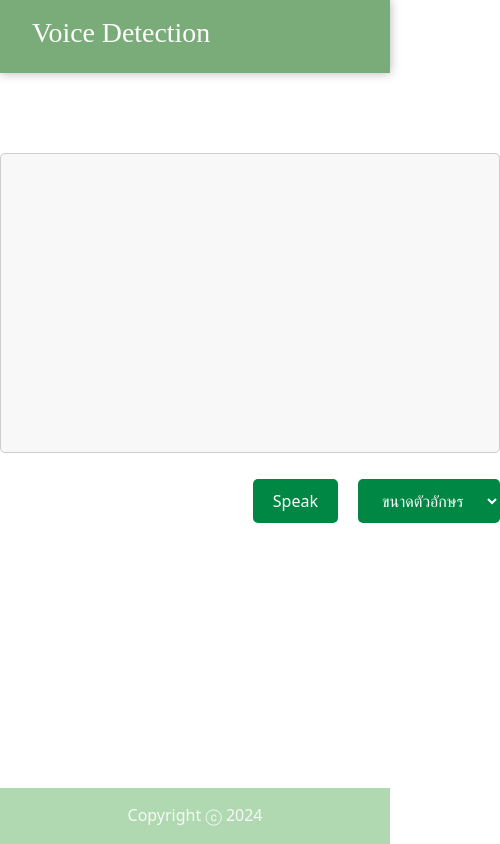
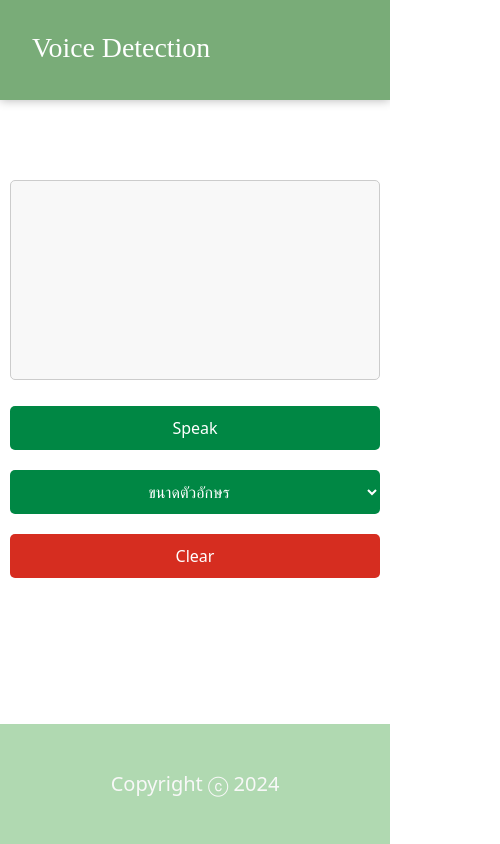
Before and after one commit to 0Phonlakit/Voice-Detection, a React (Create React App) app: page / in a window 390 px wide. Shown: the whole page, 500 px wide, since content can reach past the window. Built offline with nearby package versions, Linux system fonts and the light colour scheme.

Commit message:
Add Responsive

```diff
--- a/public/index.html
+++ b/public/index.html
@@ -5,6 +5,8 @@
     <link rel="preconnect" href="https://fonts.googleapis.com">
     <link rel="preconnect" href="https://fonts.gstatic.com" crossorigin>
     <link href="https://fonts.googleapis.com/css2?family=Sarabun:ital,wght@0,100;0,200;0,300;0,400;0,500;0,600;0,700;0,800;1,100;1,200;1,300;1,400;1,500;1,600;1,700;1,800&display=swap" rel="stylesheet">
+    <meta charset="UTF-8">
+    <meta name="viewport" content="width=device-width, initial-scale=1.0">
     <link rel="stylesheet" href="styles.css" />
   </head>
 
--- a/public/styles.css
+++ b/public/styles.css
@@ -37,3 +37,164 @@ footer p {
   align-items: center;
   color: #f8f8f8;
 }
+
+/* styles.css */
+.text-container {
+  display: block;
+  margin: 0 auto;
+  width: 100%;
+  max-width: 500px;
+  text-align: center;
+  margin-top: 80px;
+}
+
+.text-input {
+  width: 100%;
+  height: 300px;
+  padding: 10px;
+  border: 1px solid #ccc;
+  border-radius: 5px;
+  transition: border-color 0.3s ease;
+  resize: none;
+  font-size: 16px; /* Default font size */
+  font-family: 'Sarabun', sans-serif;
+  background-color: #f8f8f8;
+  color: #333;
+}
+
+.button-container {
+  display: flex;
+  justify-content: flex-end;
+  align-items: center;
+  margin-top: 20px;
+  gap: 20px;
+}
+
+.speak-button {
+  background-color: #008744;
+  color: white;
+  padding: 10px 20px;
+  border: none;
+  border-radius: 5px;
+  cursor: pointer;
+  transition: background-color 0.3s ease;
+}
+
+.speak-button.listening {
+  background-color: #d62d20;
+}
+
+.font-size-select {
+  background-color: #008744;
+  color: white;
+  padding: 10px 20px;
+  border: none;
+  border-radius: 5px;
+  cursor: pointer;
+  transition: background-color 0.3s ease;
+}
+
+.clear-button {
+  background-color: #d62d20;
+  color: white;
+  padding: 10px 20px;
+  border: none;
+  border-radius: 5px;
+  cursor: pointer;
+  transition: background-color 0.3s ease;
+}
+
+/* Media Queries */
+@media (min-width: 319px) and (max-width : 480px) {
+  body {
+    font-size: 14px;
+  }
+
+  header {
+  height: 100px;
+  }
+
+  header h1 {
+    font-weight: 200;
+    margin-top: 15px;
+  }
+
+  .text-container {
+    width: 100%;
+    padding: 0 10px;
+  }
+
+  .text-input {
+    height: 200px;
+  }
+
+  .button-container {
+    flex-direction: column;
+    gap: 20px;
+  }
+
+  .font-size-select {
+    text-align: center;
+  }
+
+  .button-container button,
+  .button-container select {
+    width: 100%;
+  }
+
+  footer {
+    height: 7.5rem;
+  }
+
+  footer p {
+    margin-top: 45px;
+    font-size: 20px;
+  }
+}
+
+@media (min-width: 481px) and (max-width : 1200px) {
+  body {
+    font-size: 16px;
+  }
+
+  header {
+    height: 100px;
+  }
+
+  header h1 {
+    font-weight: 200;
+    margin-top: 15px;
+  }
+
+  .text-container {
+    width: 80%;
+    padding: 0 20px;
+  }
+
+  .text-input {
+    height: 250px;
+  }
+
+  .button-container {
+    flex-direction: column;
+    gap: 20px;
+  }
+
+  .font-size-select {
+    text-align: center;
+  }
+
+  .button-container button,
+  .button-container select {
+    width: 100%;
+  }
+
+  footer {
+    height: 7.5rem;
+  }
+
+  footer p {
+    margin-top: 45px;
+    font-size: 20px;
+  }
+}
--- a/src/components/TextBlock.jsx
+++ b/src/components/TextBlock.jsx
@@ -28,61 +28,36 @@ const VoiceInput = () => {
         setShowAlert(false);
     };
 
+    const handleClear = () => {
+        setTextInput('');
+    };
+
     return (
-        <div style={{ display: "block", margin: "0 auto", width: "500px", textAlign: "center", marginTop: "80px" }}>
+        <div className="text-container">
             {showAlert && (
                 <Alert variant="danger" onClose={() => setShowAlert(false)} dismissible>
                     กรุณาเลือกขนาดตัวอักษร
                 </Alert>
             )}
             <textarea
-                style={{
-                    width: "100%",
-                    height: "300px",
-                    padding: "10px",
-                    border: "1px solid #ccc",
-                    borderRadius: "5px",
-                    transition: "border-color 0.3s ease",
-                    resize: "none",
-                    fontSize: fontSize || '16px',
-                    fontFamily: "'Sarabun', sans-serif",
-                    backgroundColor: "#f8f8f8",
-                    color: "#333",
-                }}
+                className="text-input"
+                style={{ fontSize: fontSize || '16px' }}
                 disabled={isListening}
                 value={isListening ? textInput + (transcript.length ? (textInput.length ? ' ' : '') + transcript : '') : textInput}
                 onChange={(e) => { setTextInput(e.target.value); }}
             />
-            <div style={{ display: "flex", justifyContent: "flex-end", alignItems: "center", marginTop: "20px", gap: "20px" }}>
-                <div style={{ display: "flex", alignItems: "center" }}>
+            <div className="button-container">
                 <button
                     onClick={() => { startStopListening(); }}
-                        style={{
-                            backgroundColor: isListening ? "#d62d20" : "#008744",
-                            color: "white",
-                            padding: "10px 20px",
-                            border: "none",
-                            borderRadius: "5px",
-                            cursor: "pointer",
-                            transition: "border-color 0.3s ease",
-                        }}>
+                    className={`speak-button ${isListening ? "listening" : ""}`}
+                >
                     {isListening ? "Stop Listening" : "Speak"}
                 </button>
-                </div>
-                <div style={{ display: "flex", alignItems: "center" }}>
                 <select
                     onChange={handleFontSizeChange}
                     value={fontSize}
-                        style={{
-                            backgroundColor: "#008744",
-                            color: "white",
-                            padding: "10px 20px",
-                            border: "none",
-                            borderRadius: "5px",
-                            cursor: "pointer",
-                            transition: "border-color 0.3s ease",
-                            textAlign: "",
-                        }} >
+                    className="font-size-select"
+                >
                     <option value="" disabled hidden>ขนาดตัวอักษร</option>
                     <option value="12px">12</option>
                     <option value="16px">16</option>
@@ -94,7 +69,12 @@ const VoiceInput = () => {
                     <option value="40px">40</option>
                     <option value="48px">48</option>
                 </select>
-                </div>
+                <button
+                    onClick={handleClear}
+                    className="clear-button"
+                >
+                    Clear
+                </button>
             </div>
         </div>
     );
```
Lines whose indentation alone changed are shown as unchanged.
